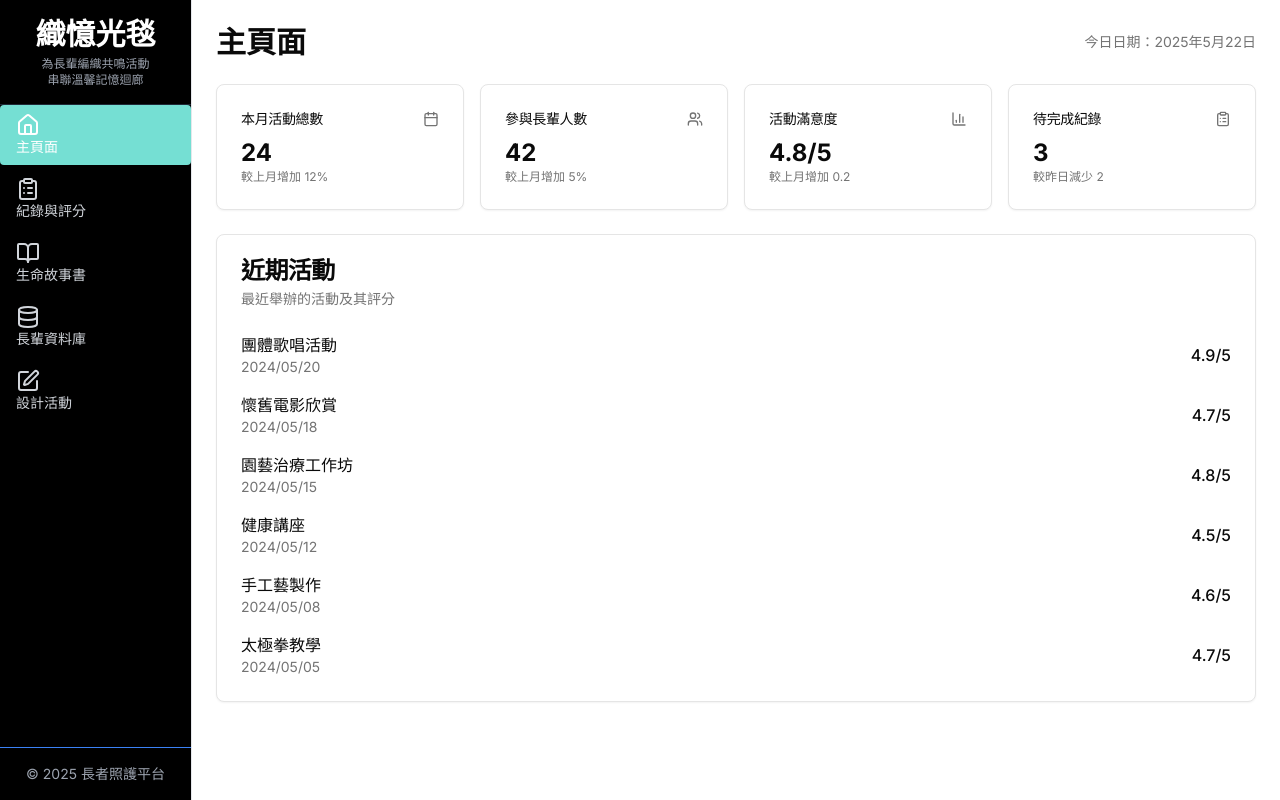
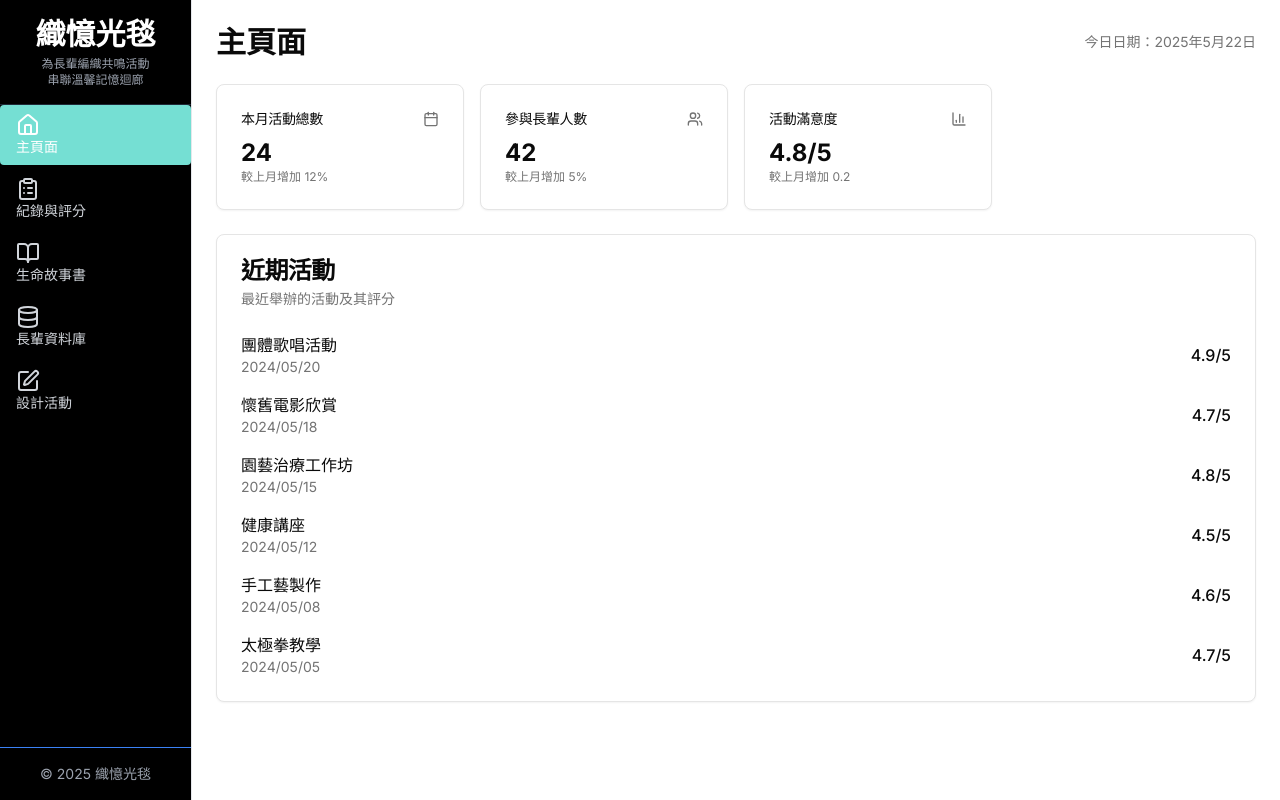
Before and after one commit to Chris-Chen-rin/ai-activity-gen, a Next.js app: page / in a window 1280 px wide. Built offline with nearby package versions, Linux system fonts and the light colour scheme.

Commit message:
Adding some sidefunction

```diff
--- a/app/page.tsx
+++ b/app/page.tsx
@@ -41,7 +41,7 @@ export default function Dashboard() {
             <div className="text-2xl font-bold">4.8/5</div>
             <p className="text-xs text-muted-foreground">較上月增加 0.2</p>
           </CardContent>
-        </Card>
+        </Card> {/*
         <Card>
           <CardHeader className="flex flex-row items-center justify-between space-y-0 pb-2">
             <CardTitle className="text-sm font-medium">待完成紀錄</CardTitle>
@@ -51,7 +51,7 @@ export default function Dashboard() {
             <div className="text-2xl font-bold">3</div>
             <p className="text-xs text-muted-foreground">較昨日減少 2</p>
           </CardContent>
-        </Card>
+        </Card> */}
       </div>
 
       <div className="grid gap-4">
--- a/components/app-sidebar.tsx
+++ b/components/app-sidebar.tsx
@@ -96,7 +96,7 @@ export function AppSidebar() {
         </SidebarMenu>
       </SidebarContent>
       <SidebarFooter className="p-4 text-center text-sm text-gray-400 border-t border-blue-500">
-        © 2025 長者照護平台
+        © 2025 織憶光毯
       </SidebarFooter>
       <SidebarRail />
     </Sidebar>
```
